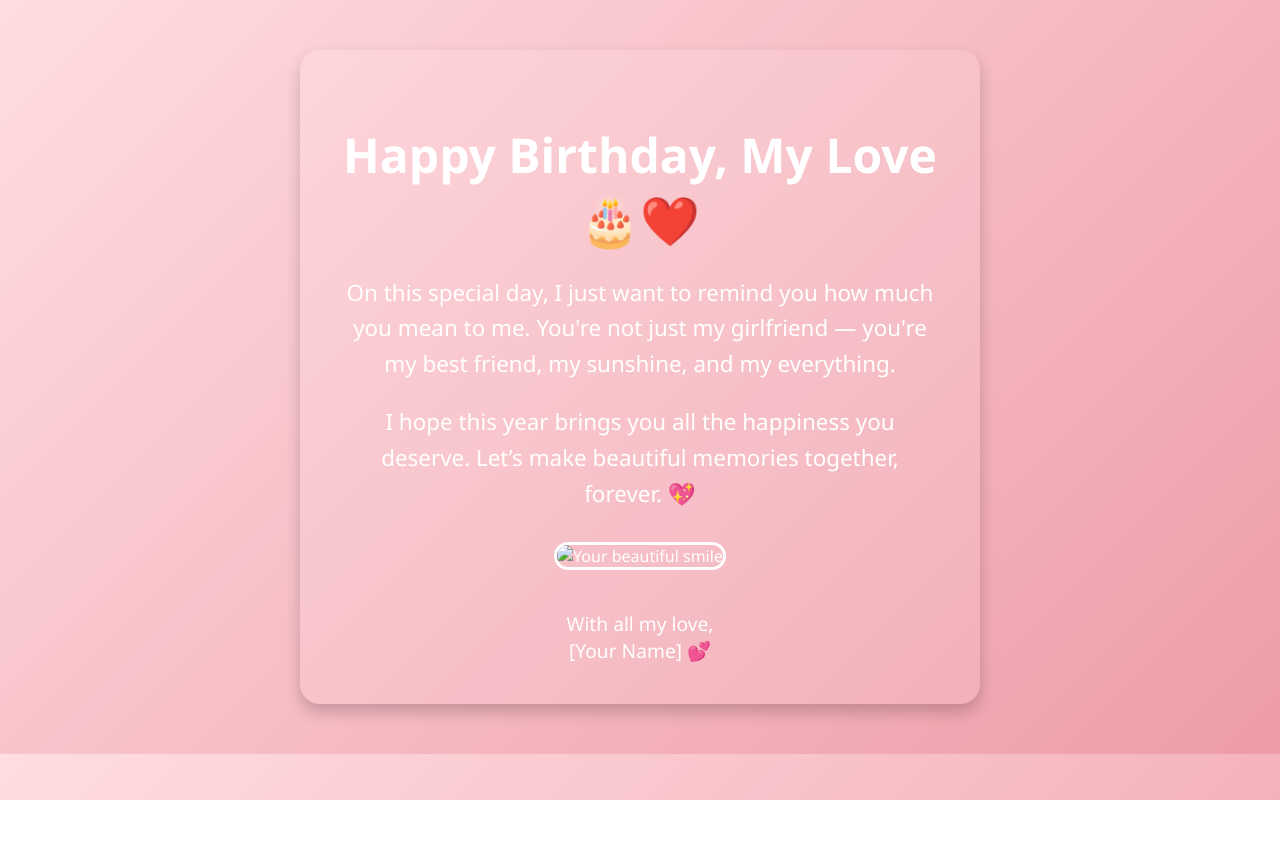
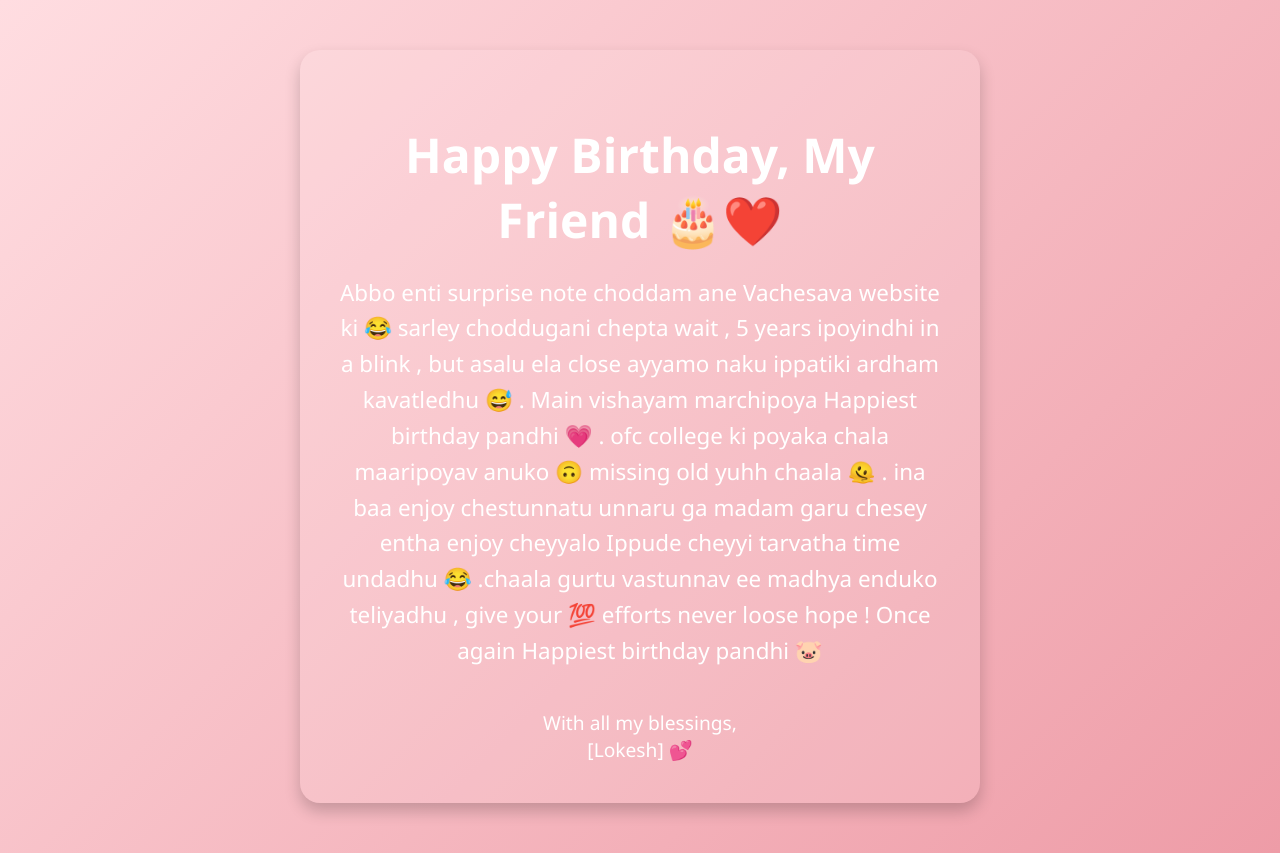
Before and after one commit to lokeshkusumanchi-7/happy-birthday, a plain HTML site: page main.html in a window 1280 px wide. Before the commit the page ends 800 px from the top, so only its background shows below. Drawn offline with Linux system fonts and the light colour scheme.

Commit message:
Update main.html

```diff
--- a/main.html
+++ b/main.html
@@ -46,21 +46,14 @@
 </head>
 <body>
   <div class="card">
-    <h1>Happy Birthday, My Love 🎂❤️</h1>
+    <h1>Happy Birthday, My Friend 🎂❤️</h1>
     <p>
-      On this special day, I just want to remind you how much you mean to me.
-      You're not just my girlfriend — you're my best friend, my sunshine, and my everything.
+      Abbo enti surprise note choddam ane Vachesava website ki 😂 sarley choddugani chepta wait , 5 years ipoyindhi in a blink , but asalu ela close ayyamo naku ippatiki ardham kavatledhu 😅 . Main vishayam marchipoya Happiest birthday pandhi 💗 . ofc college ki poyaka chala maaripoyav anuko 🙃 missing old yuhh chaala 🫠 . ina baa enjoy chestunnatu unnaru ga madam garu chesey entha enjoy cheyyalo Ippude cheyyi tarvatha time undadhu 😂 .chaala gurtu vastunnav ee madhya enduko teliyadhu ,  give your 💯 efforts never loose hope ! Once again Happiest birthday pandhi 🐷
     </p>
-    <p>
-      I hope this year brings you all the happiness you deserve.
-      Let’s make beautiful memories together, forever. 💖
-    </p>
-    <div class="photo">
-      <img src="your-photo.jpg" alt="Your beautiful smile">
-    </div>
+
     <div class="footer">
-      With all my love,<br>
-      [Your Name] 💕
+      With all my blessings,<br>
+      [Lokesh] 💕
     </div>
   </div>
 </body>
```
